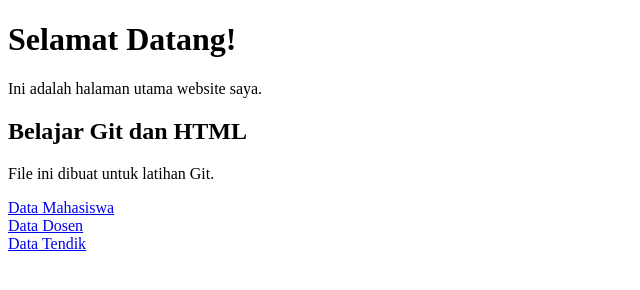
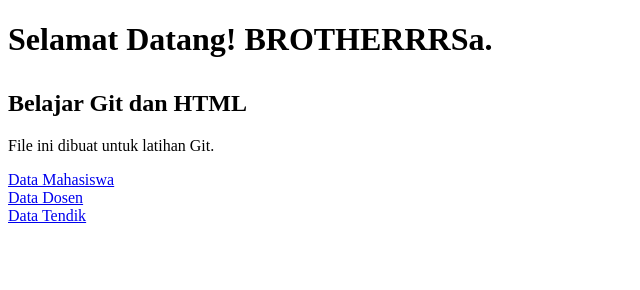
Before and after one commit to apriansyahrizky84-lang/repo_test, a plain HTML site: page index.html in a window 1280 px wide. Shown: the whole page, without its empty margins (0-640 px from the left). Drawn offline with Linux system fonts and the light colour scheme.

Commit message:
index.html

```diff
--- a/index.html
+++ b/index.html
@@ -7,8 +7,7 @@
     <title>Halaman Utama</title>
 </head>
 <body>
-    <h1>Selamat Datang!</h1>
-    <p>Ini adalah halaman utama website saya.</p>
+    <h1>Selamat Datang! BROTHERRRSa.</p>
 
     <h2>Belajar Git dan HTML</h2>
     <p>File ini dibuat untuk latihan Git.</p>
```
